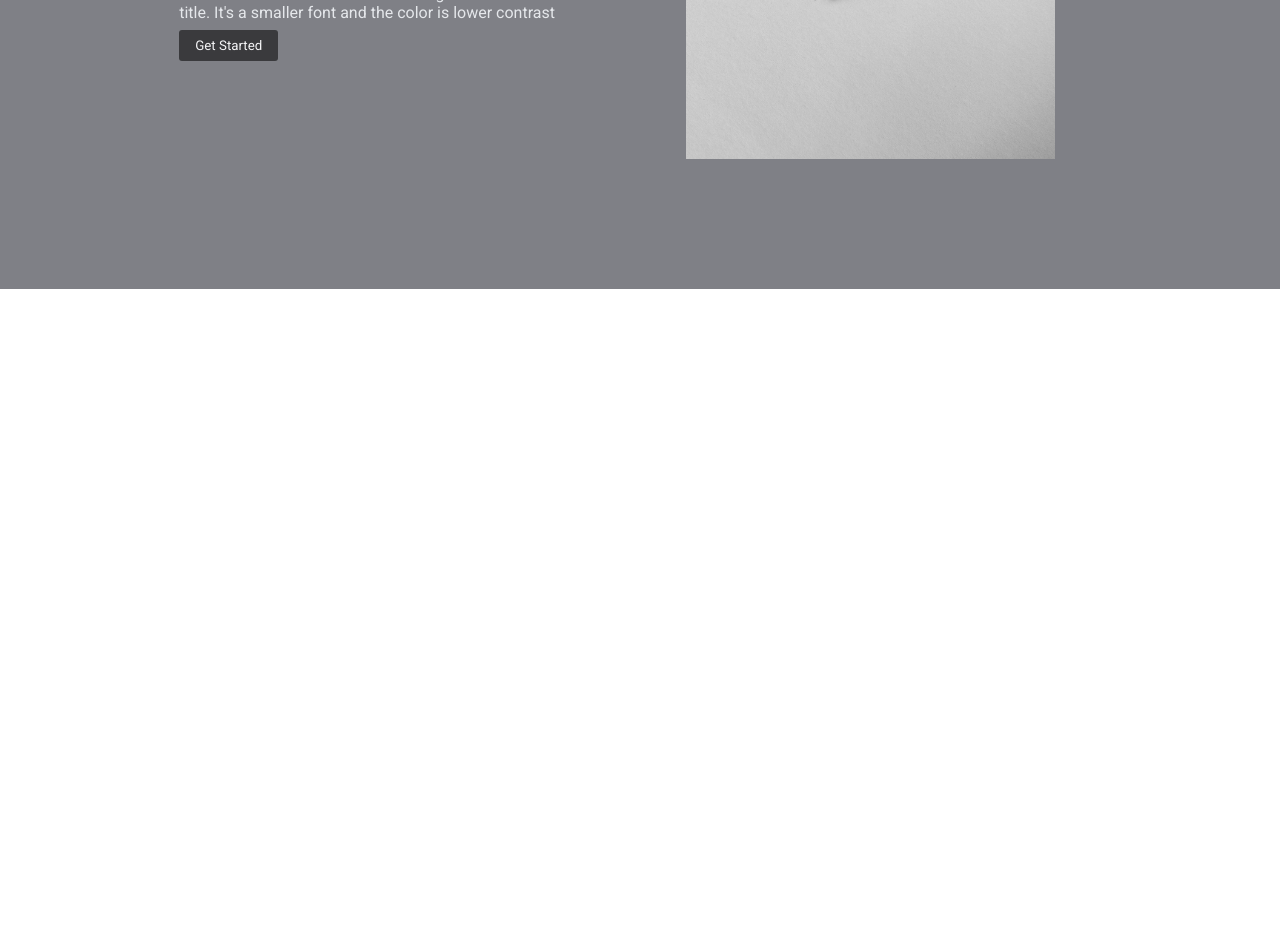
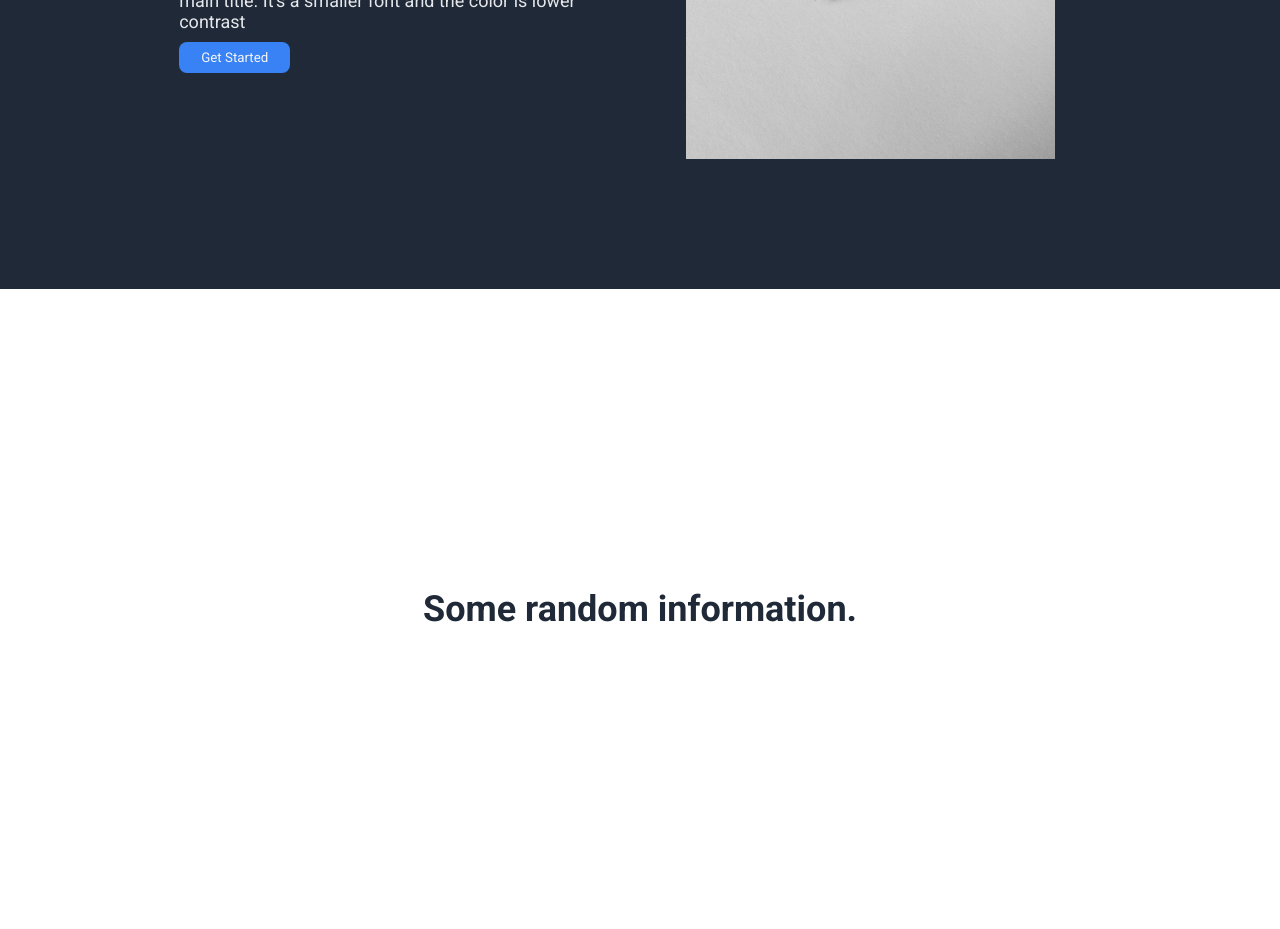
Before and after one commit to Felipe1727/odin-landing-page, a plain HTML site: page index.html in a window 1280 px wide. Shown: the part 431-1360 px from the top of the page. Before the commit the page ends 800 px from the top, so only its background shows below. Drawn offline with Linux system fonts and the light colour scheme.

Commit message:
start info section

```diff
--- a/index.html
+++ b/index.html
@@ -29,5 +29,9 @@
             </div>
         </div>
     </div>
+
+    <div class="info">
+        <div class="infoText">Some random information.</div>
+    </div>
 </body>
 </html>
--- a/styles/styles.css
+++ b/styles/styles.css
@@ -8,20 +8,24 @@ html, * {
 }
 
 button {
-    border-radius: 3px;
+    border-radius: 8px;
     border: none;
-    padding: 8px 16px;
-    background-color: #3a3a3d;
+    padding: 8px 22px;
+    background-color: #3882f6;
     color: #f4f4f6;
-    margin: 8px 0;
+    margin: 10px 0;
 }
 
 .hero, .footer {
-    background-color: #7f8086;
+    background-color: #1f2937;
     color: #f9faf8;
 }
 
-.hero {
+h2 {
+    font-size: 24px;
+}
+
+.hero, .info {
     padding: 0 14vw;
 }
 
@@ -35,13 +39,12 @@ button {
     width: 50px;
     min-width: none;
     flex: 1 1 auto;
-    padding-right: 10px;
 }
 .content h1 {
-    font-size: 3em;
+    font-size: 48px;
 }
 .content p {
-
+    font-size: 18px;
     color: #e5e7eb;
 
 }
@@ -73,3 +76,19 @@ a {
     text-decoration:none;
     color: #e5e7eb;
 }
+
+.info {
+    background-color: #ffffff;
+    height: 80vh;
+    width: 100vw;
+    display: flex;
+    flex-direction: column;
+    align-items: center;
+    justify-content: center;
+}
+
+.infoText {
+    font-size: 36px;
+    font-weight: 900;
+    color: #1f2937;
+}
```
